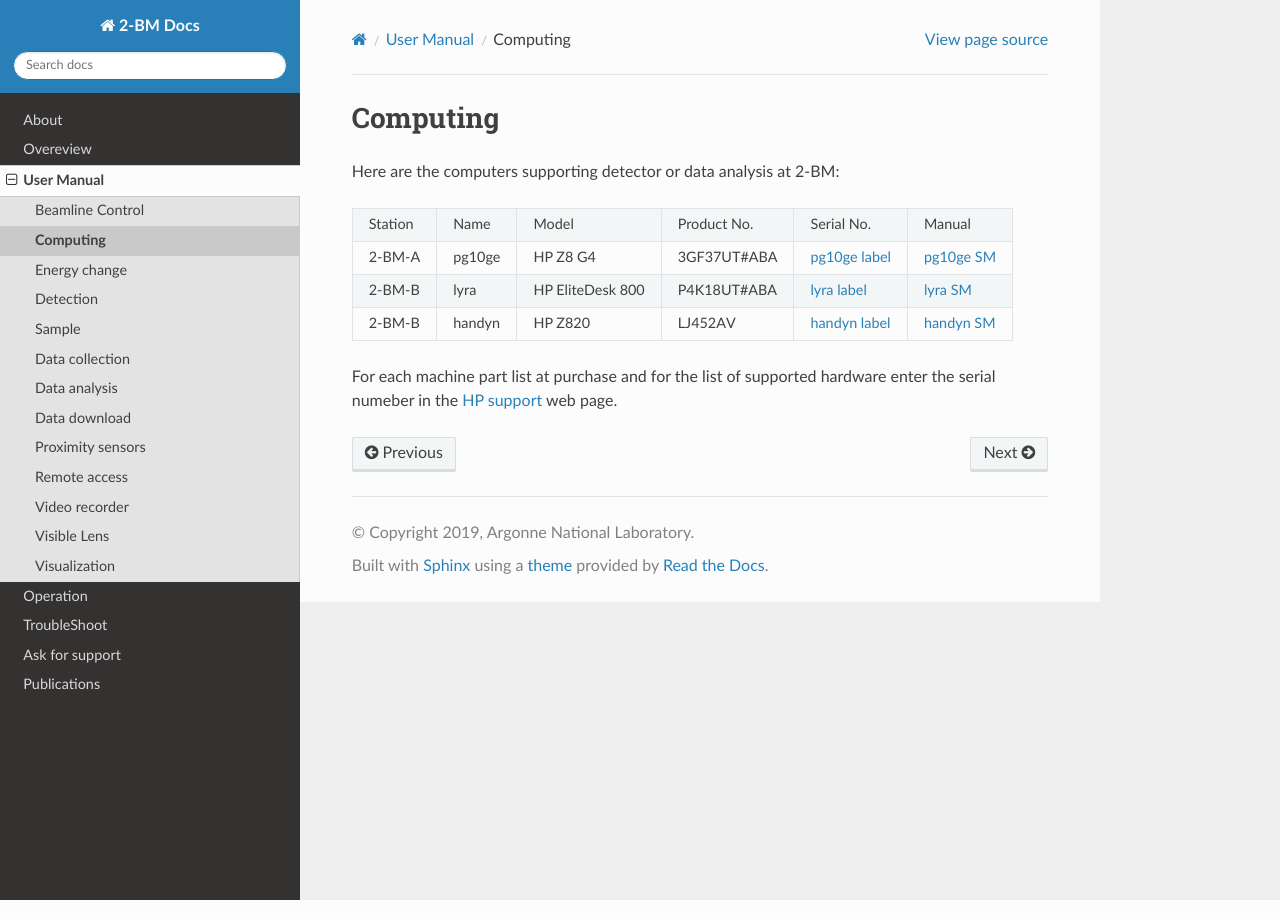
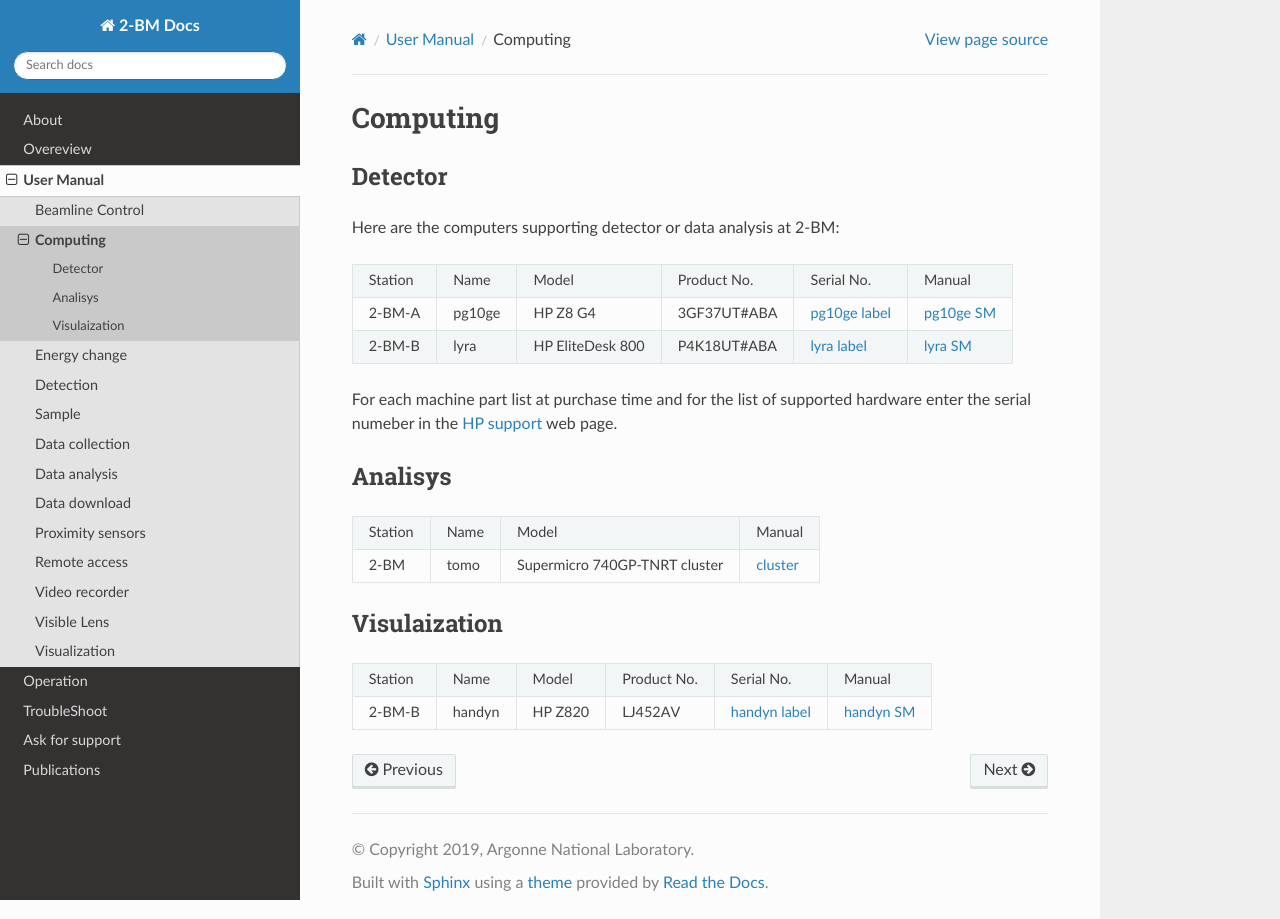
Before and after one commit to xray-imaging/2bm-docs, a Sphinx documentation site: the page built from docs/source/user/item_001.rst, in a window 1280 px wide. Built offline with Sphinx 7.4.7 and the Read the Docs theme 2.0.0, drawn with Linux system fonts in a browser that asks for light colours; the version number could not be read and is left out.

Commit message:
added cluster docs

```diff
--- a/docs/source/user/item_001.rst
+++ b/docs/source/user/item_001.rst
@@ -1,5 +1,8 @@
 Computing
 =========
+
+Detector
+--------
 
 Here are the computers supporting detector or data analysis at 2-BM:
 
@@ -10,11 +13,8 @@ Here are the computers supporting detector or data analysis at 2-BM:
 +-----------+--------------+-------------------+-----------------+--------------------------+---------------------+
 | 2-BM-B    | lyra         |  HP EliteDesk 800 | P4K18UT#ABA     |  `lyra label`_           |     `lyra SM`_      |
 +-----------+--------------+-------------------+-----------------+--------------------------+---------------------+
-| 2-BM-B    | handyn       |  HP Z820          |     LJ452AV     |  `handyn label`_         |     `handyn SM`_    |
-+-----------+--------------+-------------------+-----------------+--------------------------+---------------------+
 
-
-For each machine part list at purchase and for the list of supported hardware enter the serial numeber in the `HP support <https://partsurfer.hp.com/Search.aspx>`_ web page.
+For each machine part list at purchase time and for the list of supported hardware enter the serial numeber in the `HP support <https://partsurfer.hp.com/Search.aspx>`_ web page.
 
 .. _pg10ge label: https://anl.box.com/s/oslaky958be3vyifda2xyq4tv0v9v7pz
 .. _pg10ge SM: https://anl.box.com/s/m1u8o62wbr27n26iotfnbhgpncwsapcq
@@ -22,3 +22,24 @@ For each machine part list at purchase and for the list of supported hardware en
 .. _lyra SM: https://anl.box.com/s/dv0ub0gdjhs7q3h50ehgro6gaesbxcjf
 .. _handyn label: https://anl.box.com/s/2kdy0yaz57nfodyv31k4etp83sqckb0x
 .. _handyn SM: https://anl.box.com/s/itwhcp9xr7xocl1djilyd5yqf8un6yjt
+.. _cluster: https://anl.box.com/s/cwqbvet2qv8239nhrof0qemyohd0jho3
+
+Analisys
+--------
+
++-----------+--------------+---------------------------------+----------------------+
+| Station   | Name         |      Model                      |         Manual       |
++-----------+--------------+---------------------------------+----------------------+
+| 2-BM      | tomo         |  Supermicro 740GP-TNRT cluster  |      `cluster`_      |
++-----------+--------------+---------------------------------+----------------------+
+
+
+
+Visulaization
+-------------
+
++-----------+--------------+-------------------+-----------------+--------------------------+---------------------+
+| Station   | Name         |      Model        |  Product No.    |    Serial No.            |        Manual       |
++-----------+--------------+-------------------+-----------------+--------------------------+---------------------+
+| 2-BM-B    | handyn       |  HP Z820          |     LJ452AV     |  `handyn label`_         |     `handyn SM`_    |
++-----------+--------------+-------------------+-----------------+--------------------------+---------------------+
```
